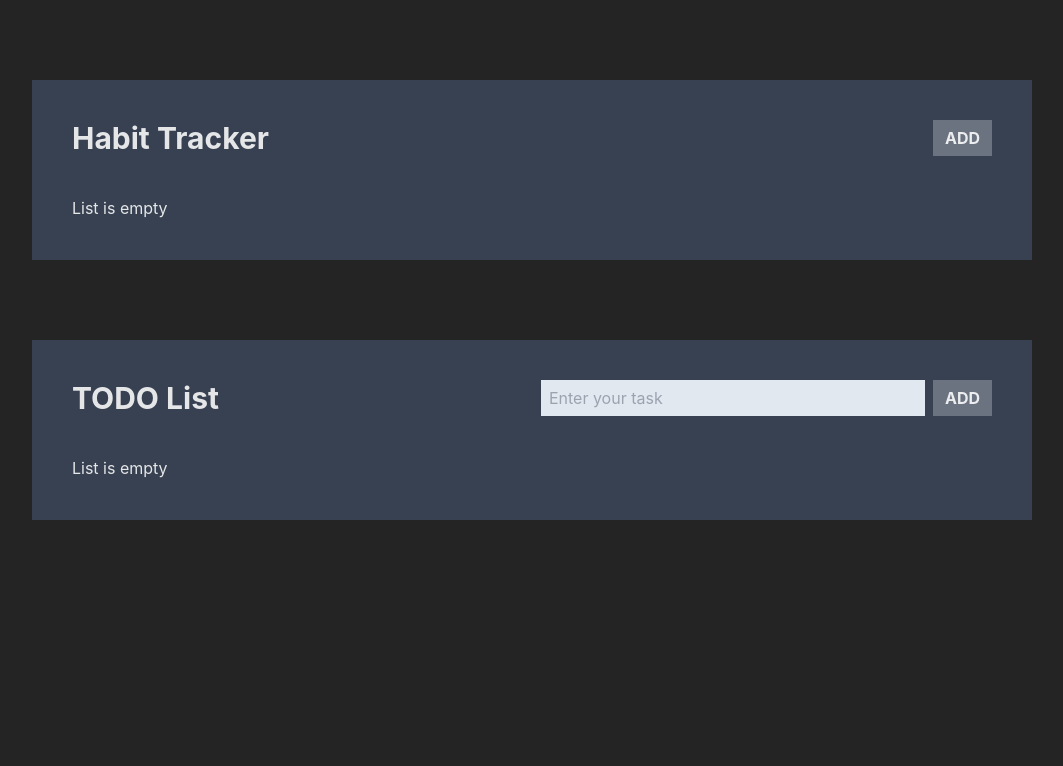
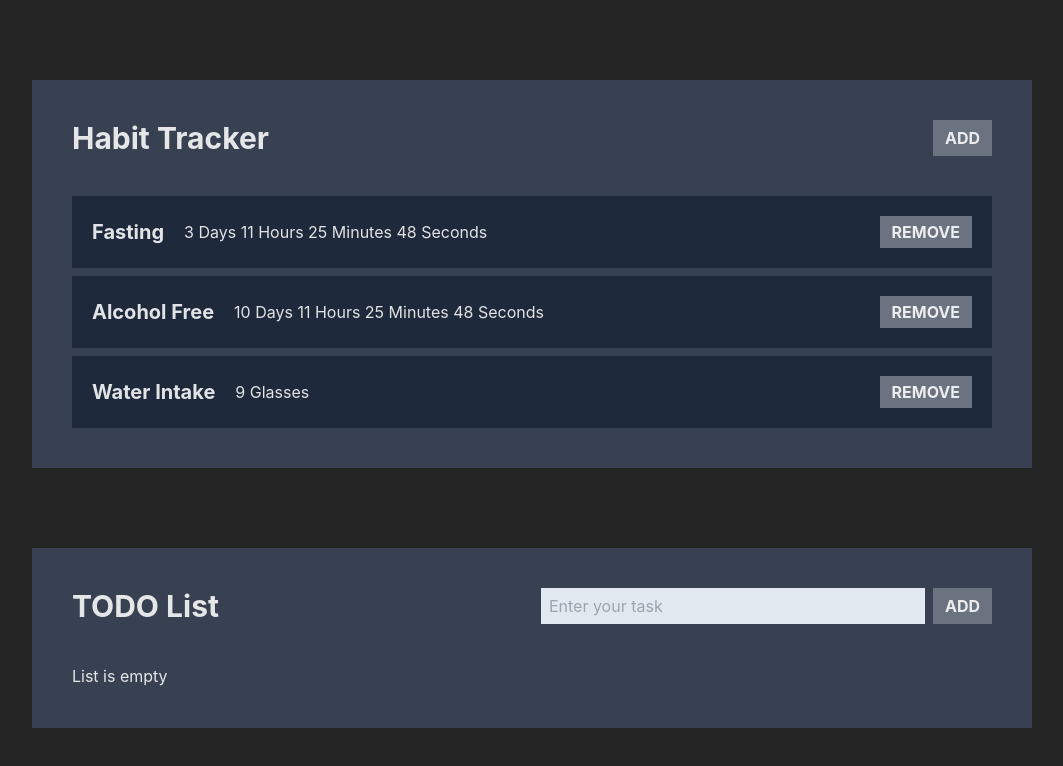
Before and after one commit to stefanrogic/habit-tracking-app, a React (Vite) app: page / in a window 1280 px wide. Shown: the top 766 px of the page, without its empty margins (108-1171 px from the left). Built offline with nearby package versions, Linux system fonts and the light colour scheme.

Commit message:
habit time and count tracking implemented

```diff
--- a/src/App.tsx
+++ b/src/App.tsx
@@ -1,14 +1,49 @@
-import { MouseEvent, KeyboardEvent, useState } from "react";
+import { MouseEvent, KeyboardEvent, useState, useEffect } from "react";
 
 type TodoItems = {
   text: string;
   done: boolean;
 };
 
+type Habits = {
+  type: string;
+  name: string;
+  start?: Date;
+  count?: number[];
+};
+
 //! IMPLEMENT EDIT
 function App() {
   const [newTodo, setNewTodo] = useState<string>("");
   const [todo, setTodo] = useState<TodoItems[]>([]);
+  const [habits, setHabits] = useState<Habits[]>([
+    { type: "count-hours", name: "Fasting", start: new Date("17-Apr-24") },
+    { type: "count-days", name: "Alcohol Free", start: new Date("10-Apr-24") },
+    { type: "count-times", name: "Water Intake", count: [1, 3, 5] },
+  ]);
+
+  const renderProgress = (type: string, start?: Date, count?: number[]): number | string | undefined => {
+    if (type === "count-days" || type === "count-hours") {
+      const second = 1000;
+      const minute = second * 60;
+      const hour = minute * 60;
+      const day = hour * 24;
+
+      const gap = Date.now() - start;
+      const daysGap = Math.floor(gap / day);
+      const hoursGap = Math.floor((gap % day) / hour);
+      const minutesGap = Math.floor((gap % hour) / minute);
+      const secondsGap = Math.floor((gap % minute) / second);
+
+      return `${daysGap === 1 ? daysGap + " Day" : daysGap + " Days"} ${hoursGap === 1 ? hoursGap + " Hour" : hoursGap + " Hours"} ${minutesGap === 1 ? minutesGap + " Minute" : minutesGap + " Minutes"} ${
+        secondsGap === 1 ? secondsGap + " Second" : secondsGap + " Seconds"
+      }`;
+    }
+
+    if (type === "count-times") {
+      return count?.reduce((acc, s) => (acc += s), 0) + " Glasses";
+    }
+  };
 
   const handleAddTodo = (e: KeyboardEvent | MouseEvent, key: boolean = false): void => {
     setTodo([...todo, { text: newTodo, done: false }]);
@@ -33,18 +68,58 @@ function App() {
     setTodo(newState);
   };
 
+  // useEffect(() => {
+  //   const interval = setInterval(() => {
+  //     console.log("test");
+  //   }, 1000);
+
+  //   return () => clearInterval(interval);
+  // }, []);
+
   return (
     <div className="max-w-[1000px] flex flex-col gap-20 mx-auto my-20">
       <div className="flex flex-col gap-10 bg-gray-700  p-10">
         <div className="flex flex-row justify-between">
           <h1 className="text-3xl font-bold">Habit Tracker</h1>
           <div className="flex flex-row gap-2">
-            <button className="px-3 py-1 bg-gray-500 font-bold">ADD</button>
+            <button className="px-3 py-1 bg-gray-500 font-bold" onClick={() => setHabits([...habits, { type: "count-days", name: "Alcohol Free", start: new Date() }])}>
+              ADD
+            </button>
           </div>
         </div>
 
-        <div className="flex flex-col">
-          <p>List is empty</p>
+        <div className="flex flex-col gap-2">
+          {habits.length === 0 && <p>List is empty</p>}
+
+          {habits.map((h: Habits, i: number) => {
+            if (h.type === "count-days" || h.type === "count-hours") {
+              return (
+                <div className={`flex flex-row justify-between items-center p-5  bg-slate-800`} key={i}>
+                  <div className="flex flex-row items-center gap-5">
+                    <p className={`text-xl font-bold`}>{h.name}</p>
+                    <span>{renderProgress(h.type, h.start)}</span>
+                  </div>
+                  <div className="flex flex-row items-center gap-5">
+                    <button className="px-3 py-1 bg-gray-500 font-bold">REMOVE</button>
+                  </div>
+                </div>
+              );
+            }
+
+            if (h.type === "count-times") {
+              return (
+                <div className={`flex flex-row justify-between items-center p-5  bg-slate-800`} key={i}>
+                  <div className="flex flex-row items-center gap-5">
+                    <p className={`text-xl font-bold`}>{h.name}</p>
+                    <span>{renderProgress(h.type, undefined, h.count)}</span>
+                  </div>
+                  <div className="flex flex-row items-center gap-5">
+                    <button className="px-3 py-1 bg-gray-500 font-bold">REMOVE</button>
+                  </div>
+                </div>
+              );
+            }
+          })}
         </div>
       </div>
 
```
